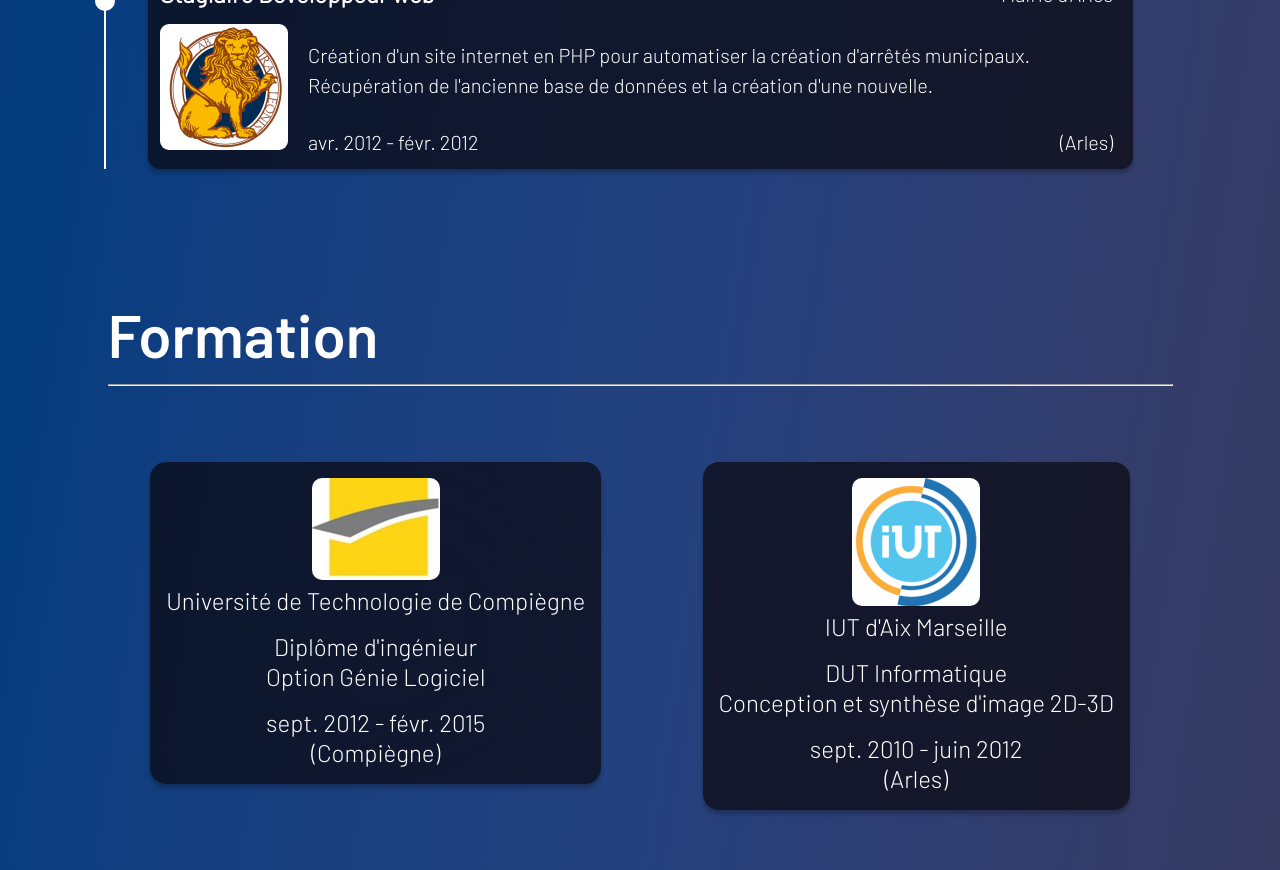
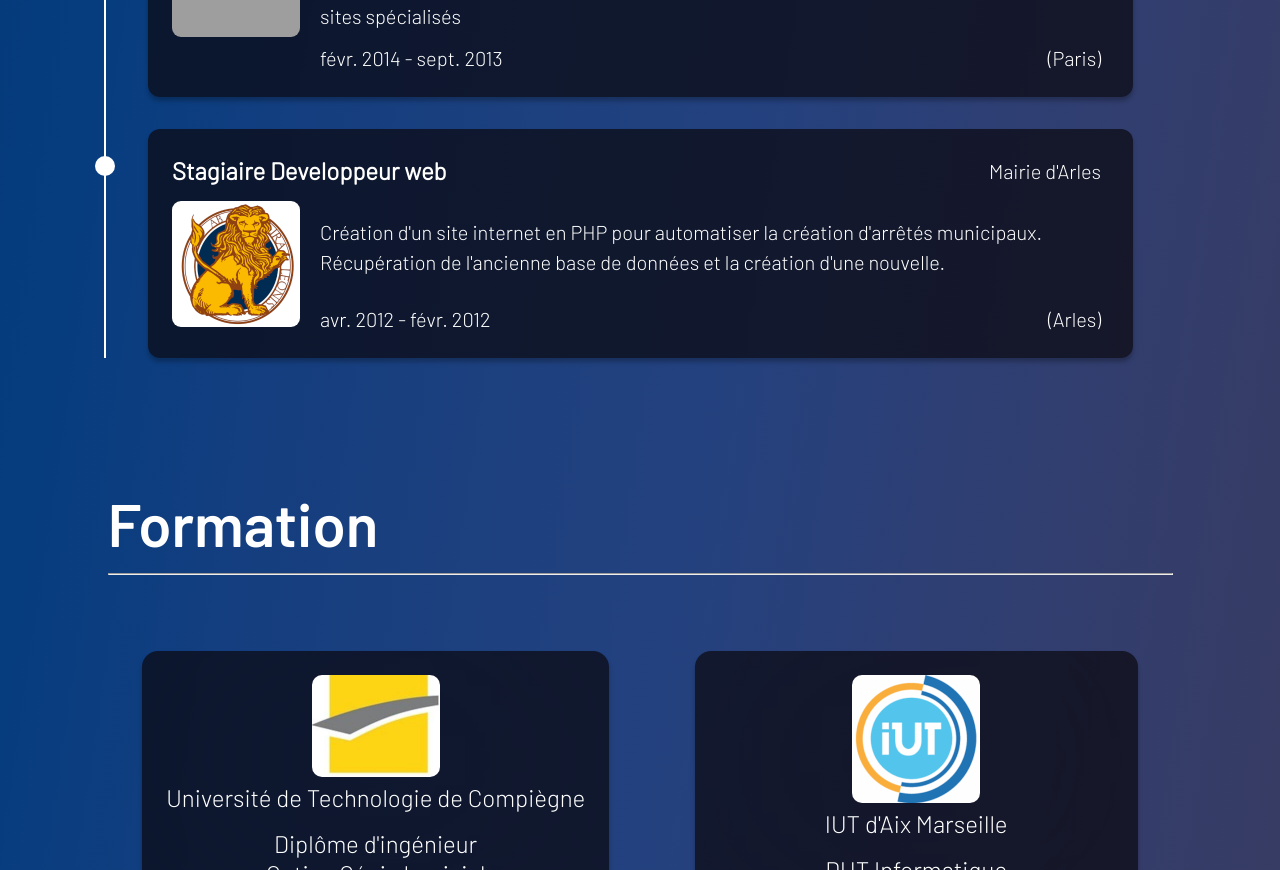
Before and after one commit to guillaume-gomez/guillaume-gomez.github.io, a React (Create React App) app: page / in a window 1280 px wide. Shown: the part 5720-6590 px from the top of the page. Built offline with nearby package versions, Linux system fonts and the light colour scheme; grey boxes are pictures that could not be loaded.

Commit message:
increase paddding in job and school component

```diff
--- a/src/components/Job.css
+++ b/src/components/Job.css
@@ -11,7 +11,7 @@
   box-shadow: 0px 4px 4px rgba(0, 0, 0, 0.25);
   backdrop-filter: blur(197px);
   border-radius: 12px;
-  padding: 12px;
+  padding: 24px;
   display: grid;
   grid-template-columns: 1fr 1fr 1fr 1fr 1fr 1fr 1fr 1fr 1fr 1fr;
   grid-template-rows: 0.25fr 1fr 0.25fr;
--- a/src/components/School.css
+++ b/src/components/School.css
@@ -5,7 +5,7 @@
   justify-content: space-between;
   align-items: center;
   gap: 16px;
-  padding: 16px;
+  padding: 24px;
   border-radius: 16px;
   background: var(--background-layout);
   box-shadow: 0px 4px 4px rgba(0, 0, 0, 0.25);
```
